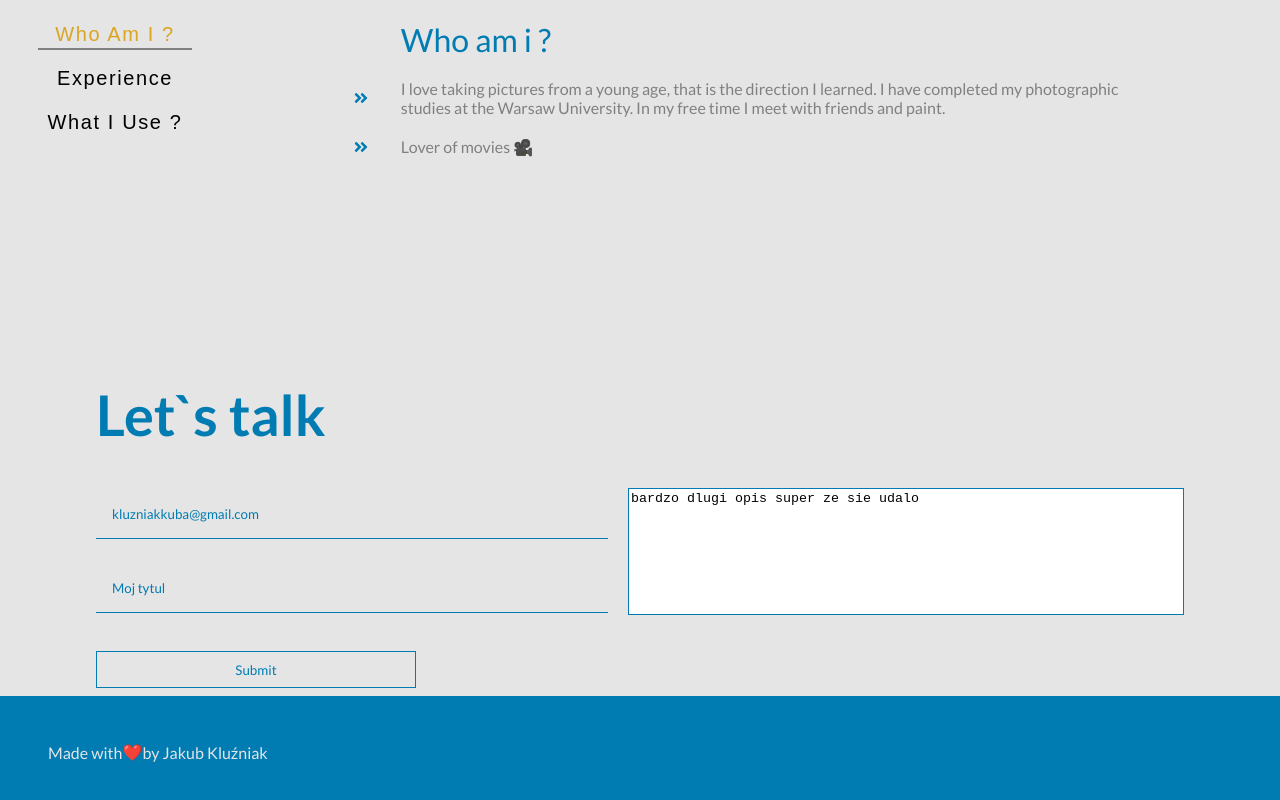
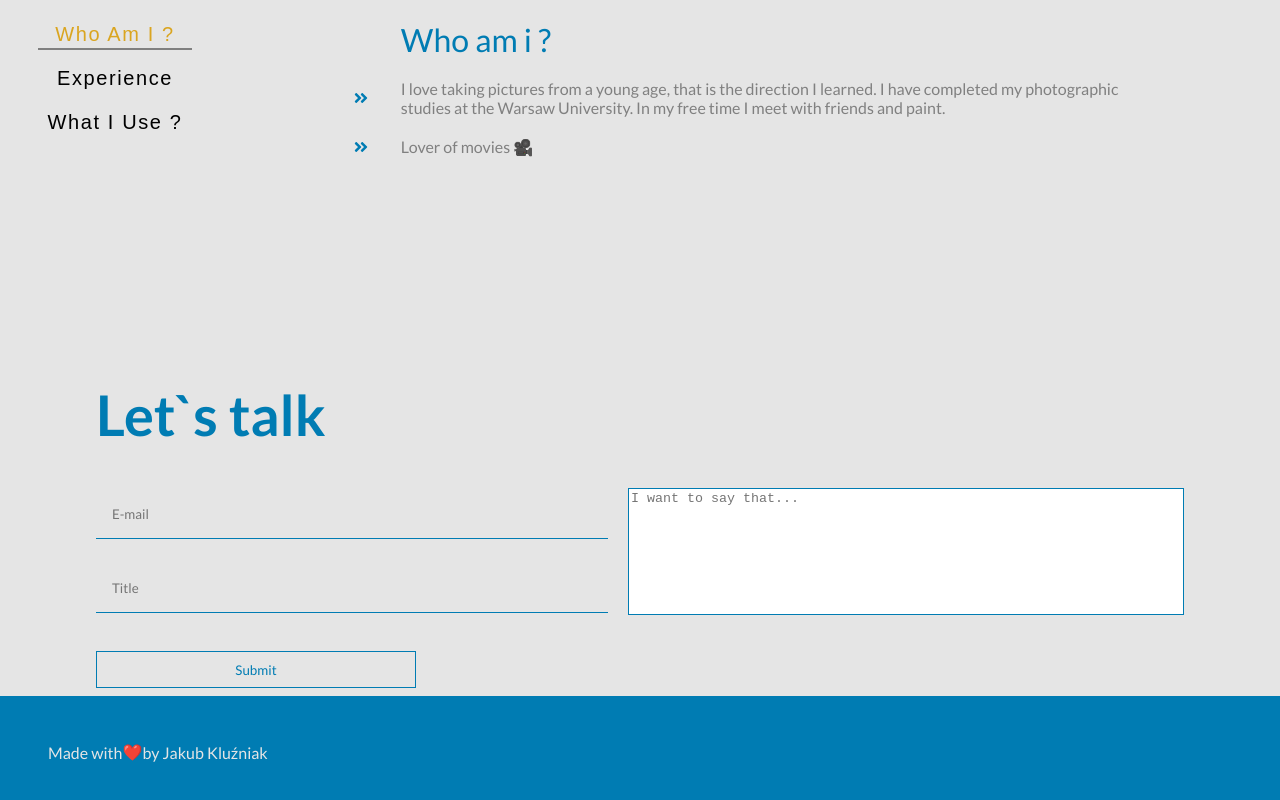
Before and after one commit to Kluzko/portfolio-photographer, a React (Create React App) app in the folder client/: page / in a window 1280 px wide. Shown: the part 1845-2645 px from the top of the page. Built offline with nearby package versions, Linux system fonts and the light colour scheme; no server answers.

Commit message:
contact without text

```diff
--- a/client/src/components/Sections/Contact/ContactForm.js
+++ b/client/src/components/Sections/Contact/ContactForm.js
@@ -27,9 +27,9 @@ const sendData = async (data) => {
 
 const ContactForm = () => {
   const [contact, setContact] = useState({
-    email: "kluzniakkuba@gmail.com",
-    title: "Moj tytul",
-    message: "bardzo dlugi opis super ze sie udalo",
+    email: "",
+    title: "",
+    message: "",
   });
 
   const clearValues = () => {
```
